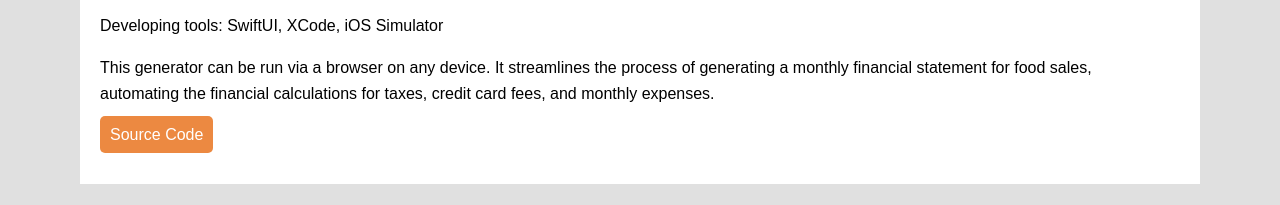
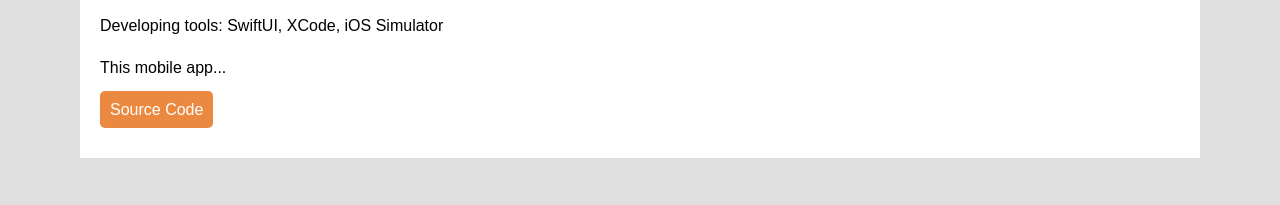
Before and after one commit to kuhlio11/kuhlio11.github.io, a plain HTML site: page developerprojects.html in a window 1280 px wide. Shown: the part 1231-1436 px from the top of the page. Drawn offline with Linux system fonts and the light colour scheme.

Commit message:
Update developerprojects.html

```diff
--- a/developerprojects.html
+++ b/developerprojects.html
@@ -75,15 +75,12 @@
         <div class="text-content">
           <p>Developing tools: SwiftUI, XCode, iOS Simulator</p>
           <p>
-            This generator can be run via a browser on any device. It
-            streamlines the process of generating a monthly financial statement
-            for food sales, automating the financial calculations for taxes,
-            credit card fees, and monthly expenses.
+            This mobile app...
           </p>
           <p>
             <a
               class="button"
-              href="https://github.com/kuhlio11/yogaplantsales"
+              href="https://github.com/kuhlio11/littlelemon"
               target="_blank"
               >Source Code</a
             >
```
